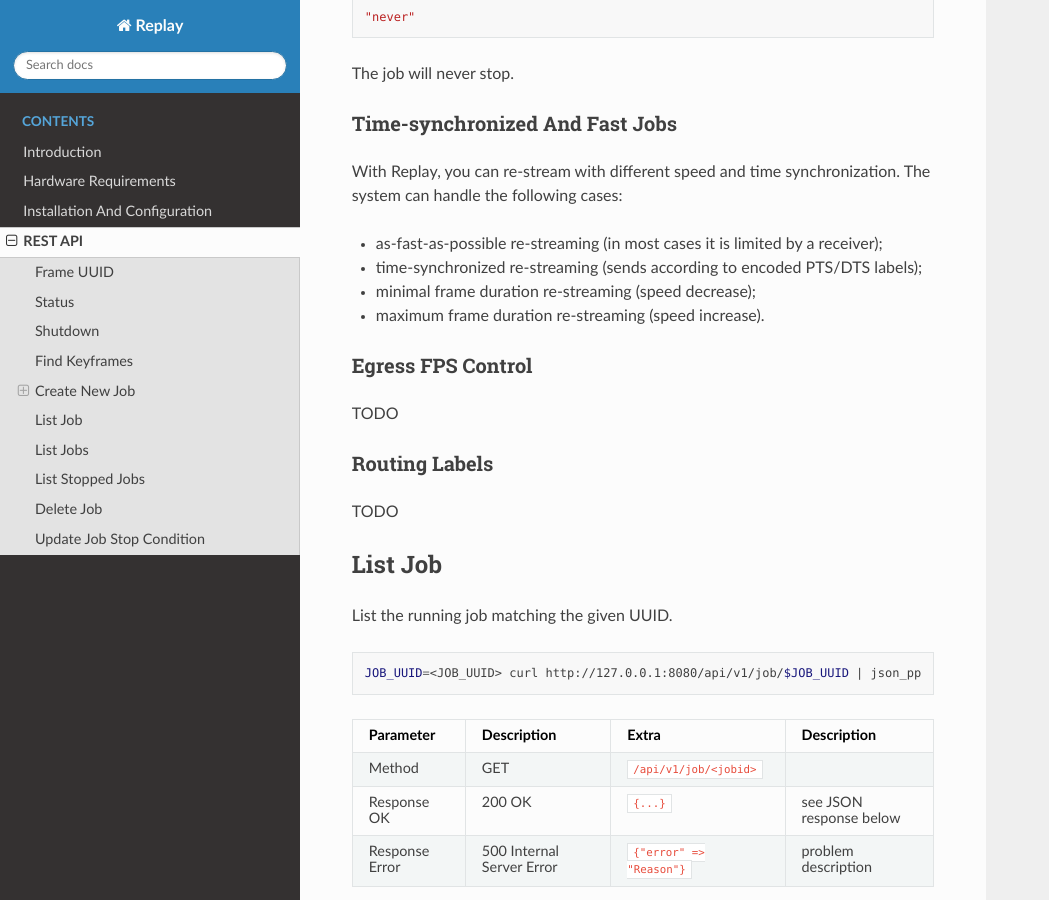
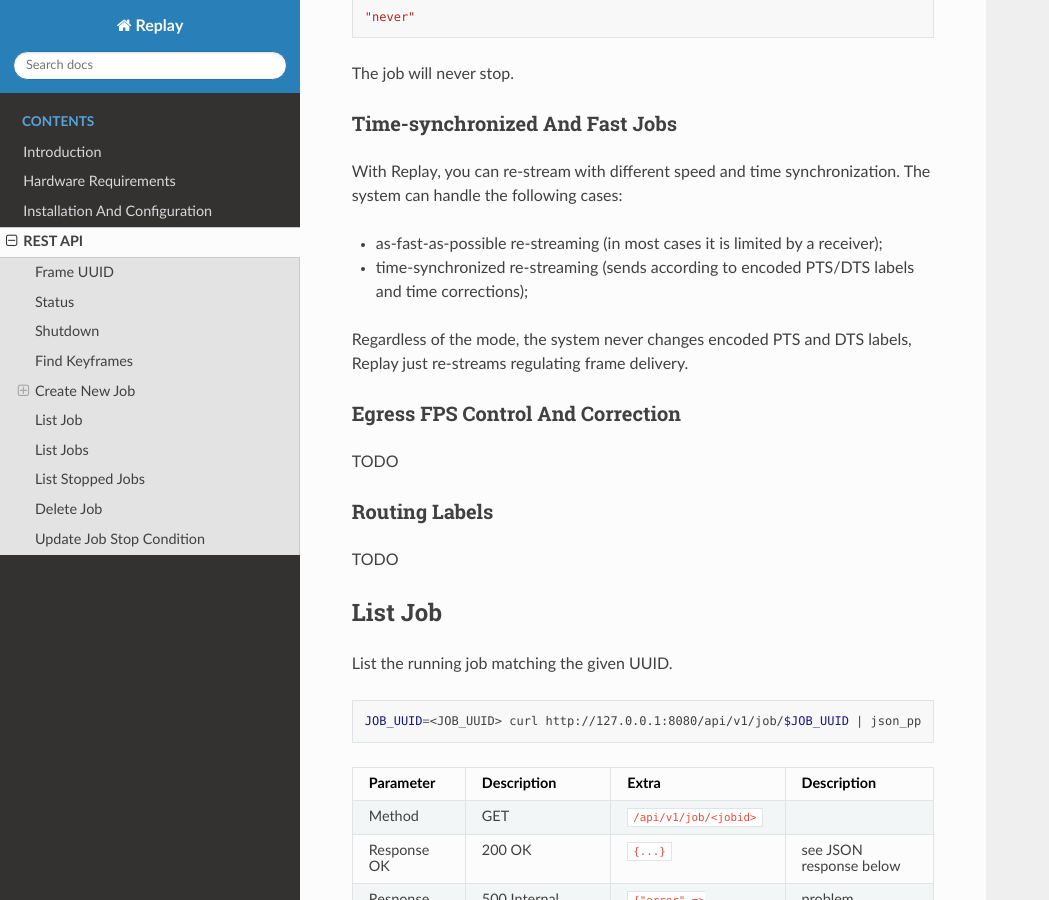
Before and after one commit to insight-platform/Replay, a Sphinx documentation site: the page built from docs/sections/3_api.rst, in a window 1280 px wide and 900 px high, scrolled down 6297 px. Shown: the whole window, without its empty margins (0-1049 px from the left). Built offline with Sphinx 7.4.7 and the Read the Docs theme 2.0.0, drawn with Linux system fonts in a browser that asks for light colours.

Commit message:
docs wip

```diff
--- a/docs/sections/3_api.rst
+++ b/docs/sections/3_api.rst
@@ -363,12 +363,12 @@ Time-synchronized And Fast Jobs
 With Replay, you can re-stream with different speed and time synchronization. The system can handle the following cases:
 
 - as-fast-as-possible re-streaming (in most cases it is limited by a receiver);
-- time-synchronized re-streaming (sends according to encoded PTS/DTS labels);
-- minimal frame duration re-streaming (speed decrease);
-- maximum frame duration re-streaming (speed increase).
+- time-synchronized re-streaming (sends according to encoded PTS/DTS labels and time corrections);
 
-Egress FPS Control
-^^^^^^^^^^^^^^^^^^
+Regardless of the mode, the system never changes encoded PTS and DTS labels, Replay just re-streams regulating frame delivery.
+
+Egress FPS Control And Correction
+^^^^^^^^^^^^^^^^^^^^^^^^^^^^^^^^^
 
 TODO
 
```
